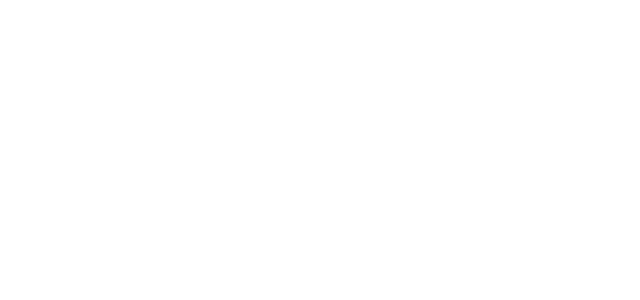
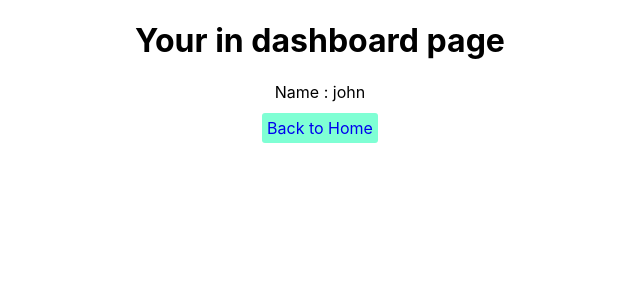
Before and after one commit to AK2023AK/tempproject, a React (Create React App) app in the folder myapp/: page /dashboard/john in a window 1280 px wide. Before the commit this address had no page. Shown: the top 300 px of the page, without its empty margins (320-960 px from the left). Built offline with nearby package versions, Linux system fonts and the light colour scheme.

Commit message:
updated_basics_react_concepts

```diff
--- a/myapp/src/About.js
+++ b/myapp/src/About.js
@@ -1,13 +1,20 @@
 import React from 'react'
 import {Link} from 'react-router-dom'
 import './index.css'
+import {useLocation } from 'react-router-dom'
 
 
 const About = () => {
+  let {search} = useLocation()
+  const params = new URLSearchParams(search)
+
   return (
     <>
     <center>
       <h1>Your in About Page</h1>
+      <p>Name :{params.get('name')}</p>
+      <p>Age :{params.get('age')}</p>
+
       <Link to='/' className='Link'>Back to Home</Link>
     </center>
 
--- a/myapp/src/App.js
+++ b/myapp/src/App.js
@@ -1,17 +1,19 @@
 import logo from './logo.svg';
 import './App.css';
-import {BrowserRouter,Routes,Route} from 'react-router-dom'
+import {BrowserRouter,Routes,Route,Link} from 'react-router-dom'
 import Home from './Home';
 import Dashboard from './Dashboard';
 import About from './About';
+import Pagenotfound from './Pagenotfound';
 function App() {
   return (
     <>
     <BrowserRouter>
       <Routes>
         <Route path='/' element={<Home />} />
-        <Route path='/dashboard' element={<Dashboard />} />
+        <Route path='/dashboard/:user' element={<Dashboard />} />
         <Route path='/about' element={<About />} />
+        <Route path ='*' element={<Pagenotfound />}/>
       </Routes>
     </BrowserRouter>
     </>
--- a/myapp/src/Dashboard.js
+++ b/myapp/src/Dashboard.js
@@ -1,12 +1,15 @@
 import React from 'react'
 import {Link} from 'react-router-dom'
 import './index.css'
+import {useParams } from 'react-router-dom'
 
 const Dashboard = () => {
+  let params = useParams()
   return (
     <>
     <center>
        <h1>Your in dashboard page</h1>
+       <p>Name : {params.user}</p>
        <Link to='/' className='Link'>Back to Home</Link>
     </center>
     </>
--- a/myapp/src/Home.js
+++ b/myapp/src/Home.js
@@ -3,12 +3,13 @@
 import './index.css'
 
 const Home = () => {
+  const name = 'john'
   return (
     <>
     <center>
         <h1>Welcome to home page</h1>
-        <Link to='/dashboard' className='Link'>Dashboard</Link>{'  '}
-        <Link to='/about' className='Link'>About</Link>
+        <Link to= {`/dashboard/${name}`} className='Link'>Dashboard</Link>{'  '}
+        <Link to= {`/about?name=${'Krishna'}&age=${25}`} className='Link'>About</Link>
     </center>
 
     </>
--- /dev/null
+++ b/myapp/src/Pagenotfound.js
@@ -0,0 +1,14 @@
+import React from 'react'
+
+const Pagenotfound = () => {
+  return (
+    <>
+    <center>
+      <h1>Page Not found 404</h1>
+    </center>
+
+    </>
+  )
+}
+
+export default Pagenotfound
```
